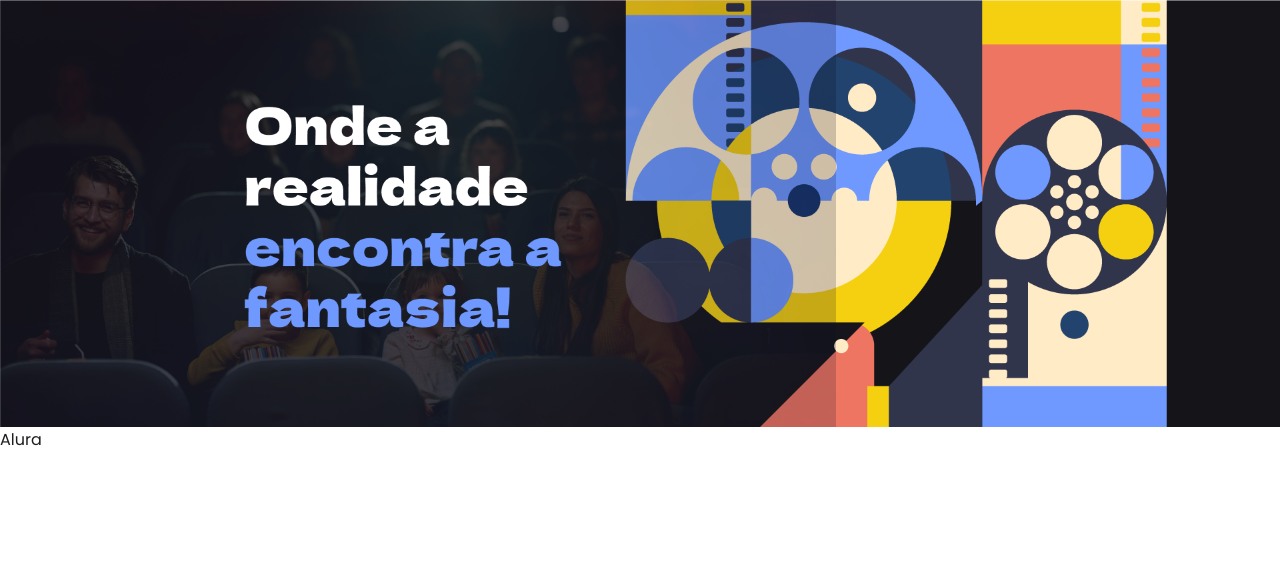
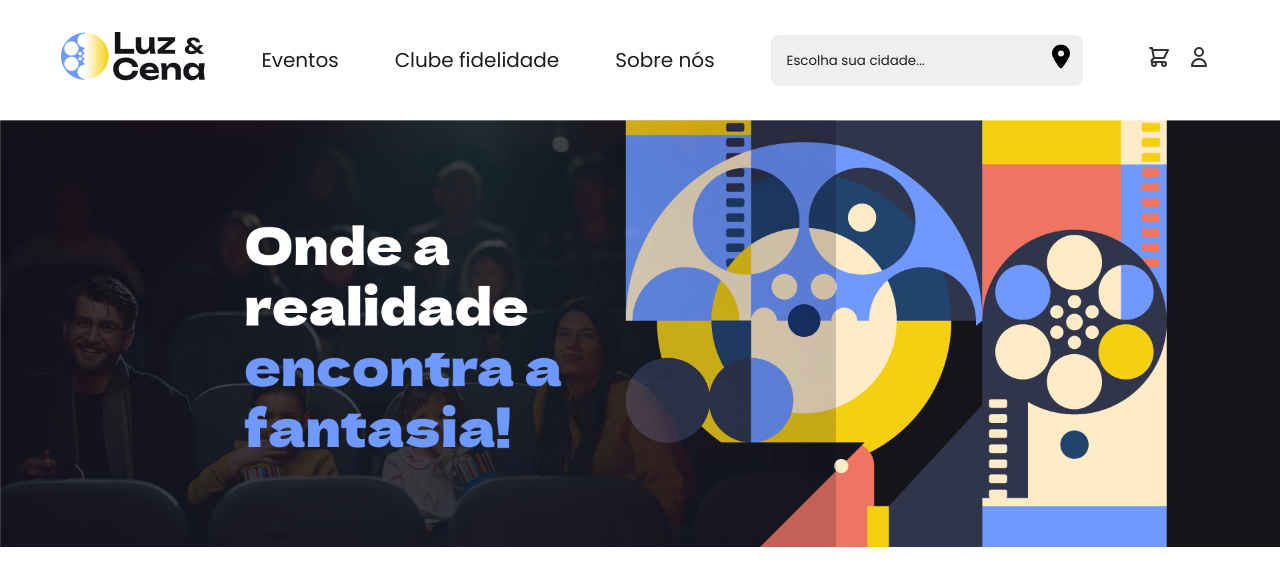
Before and after one commit to CauanVSVV/lus-e-cena, a React (Vite) app: page / in a window 1280 px wide. Shown: the top 586 px of the page. Built offline with nearby package versions, Linux system fonts and the light colour scheme; a web font is replaced by a local one.

Commit message:
Add initial project setup with header, logo and city selector components

```diff
--- a/src/App.tsx
+++ b/src/App.tsx
@@ -1,11 +1,11 @@
 import Banner from "./components/Banner";
-import Link from "./components/Link";
+import Header from "./components/Header";
 
 function App() {
   return (
     <>
+      <Header />
       <Banner src="../public/Banner.png" alt="Banner"/>
-      <Link href="/" target="_blank">Alura</Link>
     </>
   )
 }
--- a/src/components/Header/components/HeaderFormFilters.tsx
+++ b/src/components/Header/components/HeaderFormFilters.tsx
@@ -1,7 +1,8 @@
-import React from 'react'
-import SelectorGroup from '../../Selector/SelectorGroup'
-import SelectorOption from '../../Selector/SelectorOption'
-import { FaLocationDot } from 'react-icons/fa6'
+import React from "react";
+import SelectorGroup from "../../Selector/SelectorGroup";
+import { FaLocationDot } from "react-icons/fa6";
+import SelectorOption from "../../Selector/SelectorOption";
+import styles from "../Header.module.css";
 
 const cidades = [
   { id: 1, nome: "São Paulo" },
@@ -14,20 +15,20 @@ const cidades = [
 const HeaderFormFilters = () => {
   return (
     <form>
-        <SelectorGroup id='cidade' icon={<FaLocationDot />}>
-            <SelectorOption label="Escolha sua cidade..." value="" />
-            {cidades.map((cidade => {
+      <SelectorGroup id="cidade" icon={<FaLocationDot />}>
+        <SelectorOption value="" label="Escolha sua cidade..." />
+        {cidades.map((cidade) => {
           return (
             <SelectorOption
               key={cidade.id}
               value={cidade.nome}
               label={cidade.nome}
             />
-                )
-            }))}
+          );
+        })}
       </SelectorGroup>
     </form>
-  )
-}
+  );
+};
 
-export default HeaderFormFilters
+export default HeaderFormFilters;
--- a/src/components/Header/index.tsx
+++ b/src/components/Header/index.tsx
@@ -1,10 +1,30 @@
-import React from 'react'
-import styles from './Header.module.css'
+import React from "react";
+import HeaderList from "./components/HeaderList";
+import HeaderListItem from "./components/HeaderListItem";
+import Logo from "../Logo";
+import HeaderLinks from "./components/HeaderLinks";
+import HeaderFormFilters from "./components/HeaderFormFilters";
+import HeaderActions from "./components/HeaderActions";
 
 const Header = () => {
   return (
-    <div>Header</div>
-  )
-}
+    <header>
+      <HeaderList>
+        <HeaderListItem>
+          <Logo src="/logo.png" />
+        </HeaderListItem>
+        <HeaderListItem>
+          <HeaderLinks />
+        </HeaderListItem>
+        <HeaderListItem>
+          <HeaderFormFilters />
+        </HeaderListItem>
+        <HeaderListItem>
+          <HeaderActions />
+        </HeaderListItem>
+      </HeaderList>
+    </header>
+  );
+};
 
-export default Header
+export default Header;
--- /dev/null
+++ b/src/components/Logo/index.tsx
@@ -0,0 +1,5 @@
+const Logo = ({ ...props }: React.ImgHTMLAttributes<HTMLImageElement>) => {
+    return <img {...props} />;
+};
+
+export default Logo;
--- a/src/components/Selector/SelectorGroup/SelectorGroup.module.css
+++ b/src/components/Selector/SelectorGroup/SelectorGroup.module.css
@@ -0,0 +1,26 @@
+.container {
+    position: relative;
+    display: inline-block;
+  }
+
+  .icone {
+    position: absolute;
+    right: 10px;
+    top: 50%;
+    transform: translateY(-50%);
+    font-size: var(--font-size-l);
+  }
+
+  .selector {
+    width: 312px;
+    height: 51px;
+    padding: 16px;
+    appearance: none;
+    border: none;
+    border-radius: 8px;
+    outline: none;
+    cursor: pointer;
+    font-family: var(--fonte-texto);
+    background-color: var(--cinza-claro);
+    color: var(--preto);
+  }
```
Also changed, not shown: src/components/Header/Header.module.css (indentation only). Lines whose indentation alone changed are shown as unchanged.
